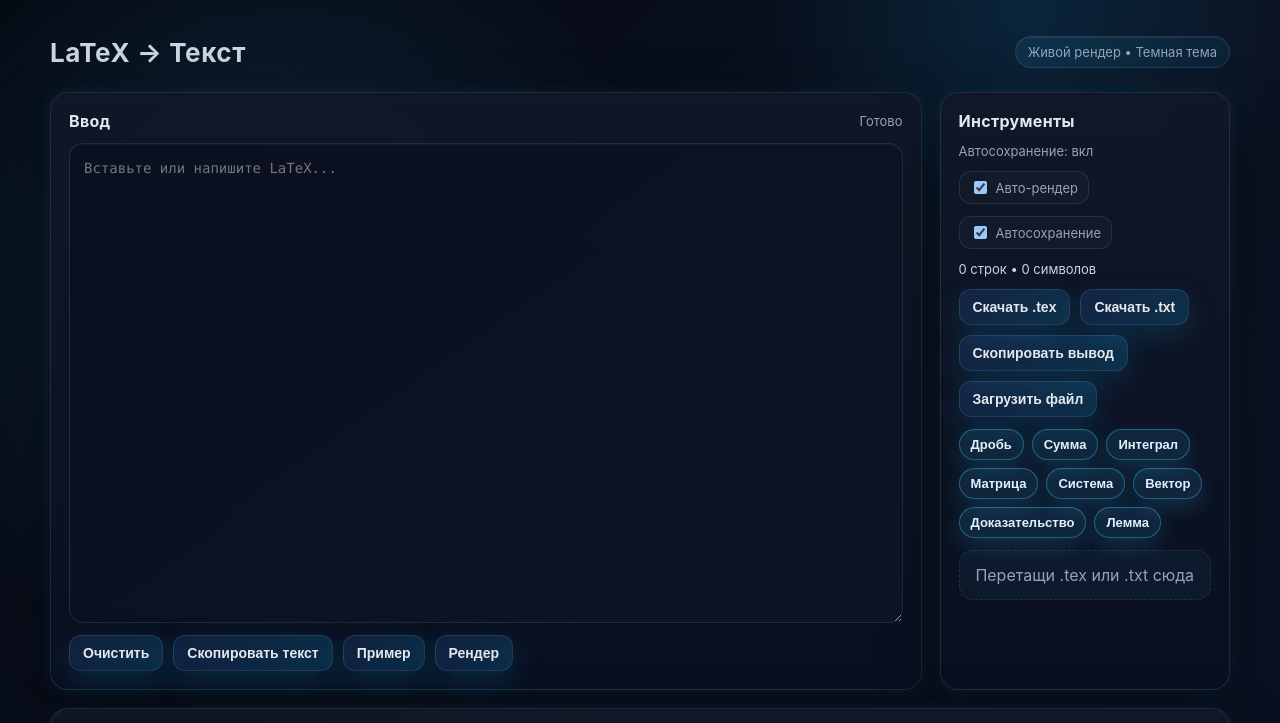
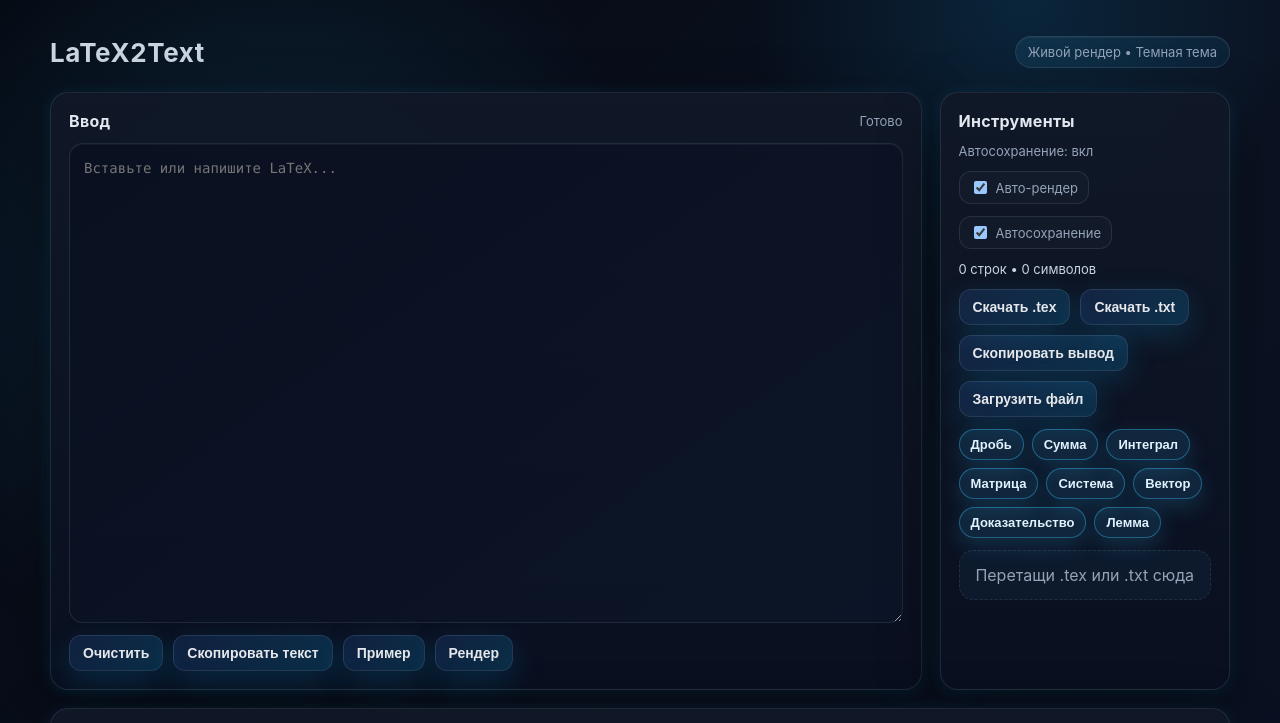
Before and after one commit to Emojilos/latextotext, a plain HTML site: page index.html in a window 1280 px wide. Shown: the top 723 px of the page. Drawn offline with nearby package versions, Linux system fonts and the light colour scheme.

Commit message:
minor upd

```diff
--- a/index.html
+++ b/index.html
@@ -3,7 +3,7 @@
 <head>
   <meta charset="utf-8" />
   <meta name="viewport" content="width=device-width, initial-scale=1" />
-  <title>LaTeX → Text</title>
+  <title>LaTeX2Text</title>
   <style>
     :root {
       color-scheme: dark;
@@ -199,7 +199,7 @@
 <body>
   <div class="shell">
     <header>
-      <h1>LaTeX → Текст</h1>
+      <h1>LaTeX2Text</h1>
       <span class="pill">Живой рендер • Темная тема</span>
     </header>
 
```
